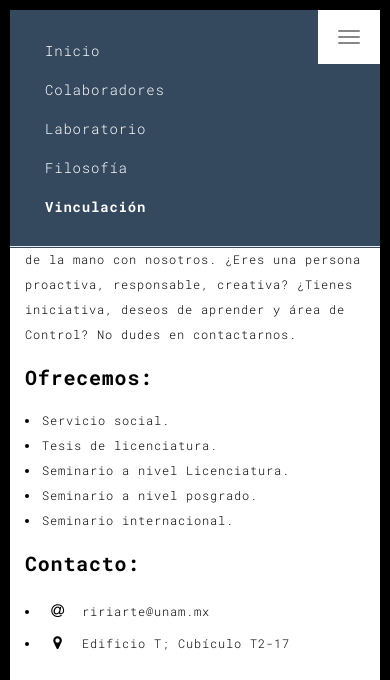
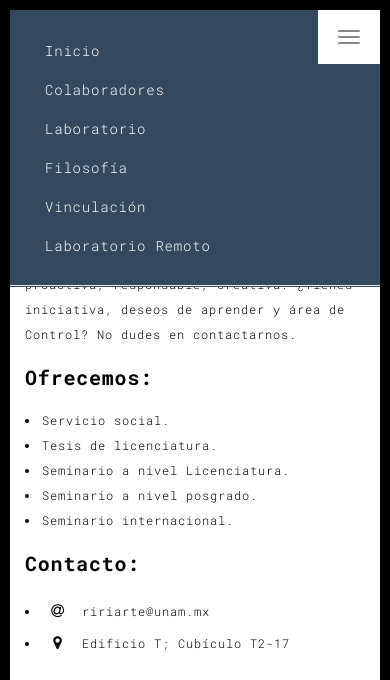
Before and after one commit to JoseLuisBautistaRodriguez/Sliding-Mode-Control-Laboratory, a plain HTML site: page Vinculacion.html in a window 390 px wide. Both pictures are taken after a click on the button "Toggle navigation". Shown: the top 680 px of the page. Drawn offline with Linux system fonts and the light colour scheme.

Commit message:
Menu maped

```diff
--- a/Vinculacion.html
+++ b/Vinculacion.html
@@ -25,30 +25,10 @@
 <div id="site-border-top"></div>
 <div id="site-border-bottom"></div>
  <!-- Add your content of header -->
-<header>
-  <nav class="navbar  navbar-fixed-top navbar-default">
-    <div class="container">
-        <button type="button" class="navbar-toggle collapsed" data-toggle="collapse" data-target="#navbar-collapse" aria-expanded="false">
-          <span class="sr-only">Toggle navigation</span>
-          <span class="icon-bar"></span>
-          <span class="icon-bar"></span>
-          <span class="icon-bar"></span>
-        </button>
 
-      <div class="collapse navbar-collapse" id="navbar-collapse">
-        <ul class="nav navbar-nav ">
-          <li><a href="./index.html" title="">Inicio</a></li>
-          <li><a href="./Colaboradores.html" title="">Colaboradores</a></li>
-          <li><a href="./Laboratorio.html" title="">Laboratorio</a></li>
-          <li><a href="./Filosofia.html" title="">Filosofía</a></li>
-          <li><a href="./Vinculacion.html" title="">Vinculación</a></li>
-        </ul>
-
-
-      </div>
-    </div>
-  </nav>
-</header>
+  <header>
+    <div id="menu-placeholder"></div>
+  </header>
 
   <div class="section-container">
     <div class="container">
@@ -146,6 +126,19 @@
   ga('send', 'pageview');
 </script>
 
---> <script type="text/javascript" src="./main.70a66962.js"></script></body>
+  -->
+  <script>
+    // Cargar el menú dinámicamente
+    document.addEventListener("DOMContentLoaded", function () {
+      fetch('./components/menu.html')
+        .then(response => response.text())
+        .then(html => {
+          document.getElementById('menu-placeholder').innerHTML = html;
+        })
+        .catch(error => console.error('Error cargando el menú:', error));
+    });
+  </script>
+
+  <script type="text/javascript" src="./main.70a66962.js"></script></body>
 
 </html>
--- /dev/null
+++ b/components/menu.html
@@ -0,0 +1,20 @@
+<nav class="navbar navbar-fixed-top navbar-default">
+    <div class="container">
+      <button type="button" class="navbar-toggle collapsed" data-toggle="collapse" data-target="#navbar-collapse" aria-expanded="false">
+        <span class="sr-only">Toggle navigation</span>
+        <span class="icon-bar"></span>
+        <span class="icon-bar"></span>
+        <span class="icon-bar"></span>
+      </button>
+      <div class="collapse navbar-collapse" id="navbar-collapse">
+        <ul class="nav navbar-nav">
+          <li><a href="./index.html" title="">Inicio</a></li>
+          <li><a href="./Colaboradores.html" title="">Colaboradores</a></li>
+          <li><a href="./Laboratorio.html" title="">Laboratorio</a></li>
+          <li><a href="./Filosofia.html" title="">Filosofía</a></li>
+          <li><a href="./Vinculacion.html" title="">Vinculación</a></li>
+          <li><a href=":8090" title="">Laboratorio Remoto</a></li>
+        </ul>
+      </div>
+    </div>
+  </nav>
```
Also changed, not shown: Colaboradores.html (+16 -24 lines), Filosofia.html (+16 -25 lines), Laboratorio.html (+16 -24 lines), index.html (+15 -25 lines), sample/sample-page.html (+18 -23 lines), components/body.html (added), components/footer.html (added), components/head.html (added).
